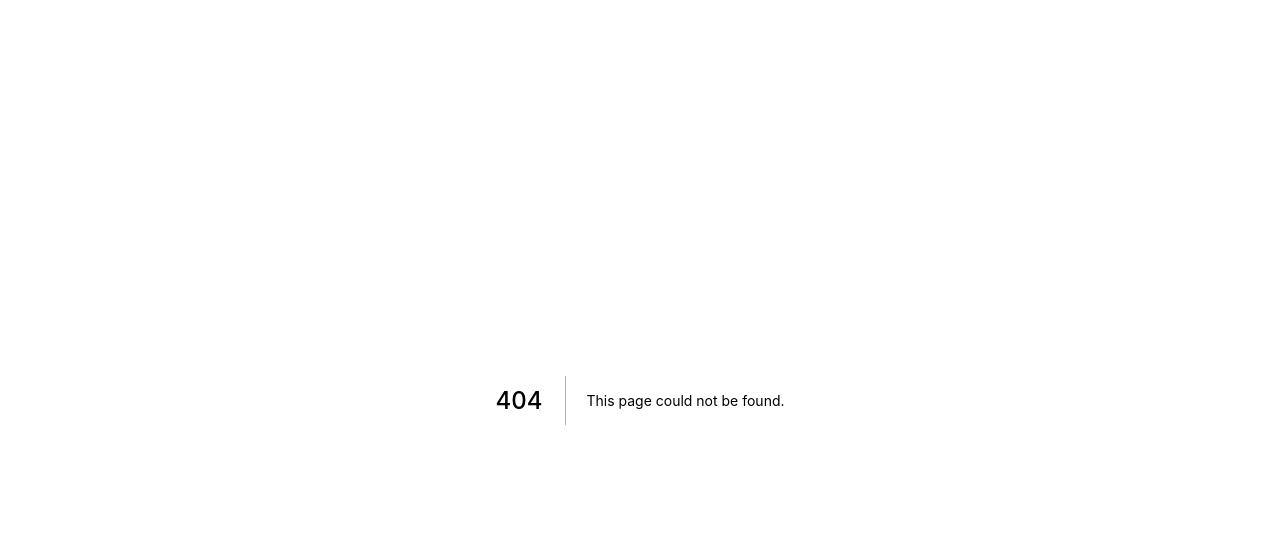
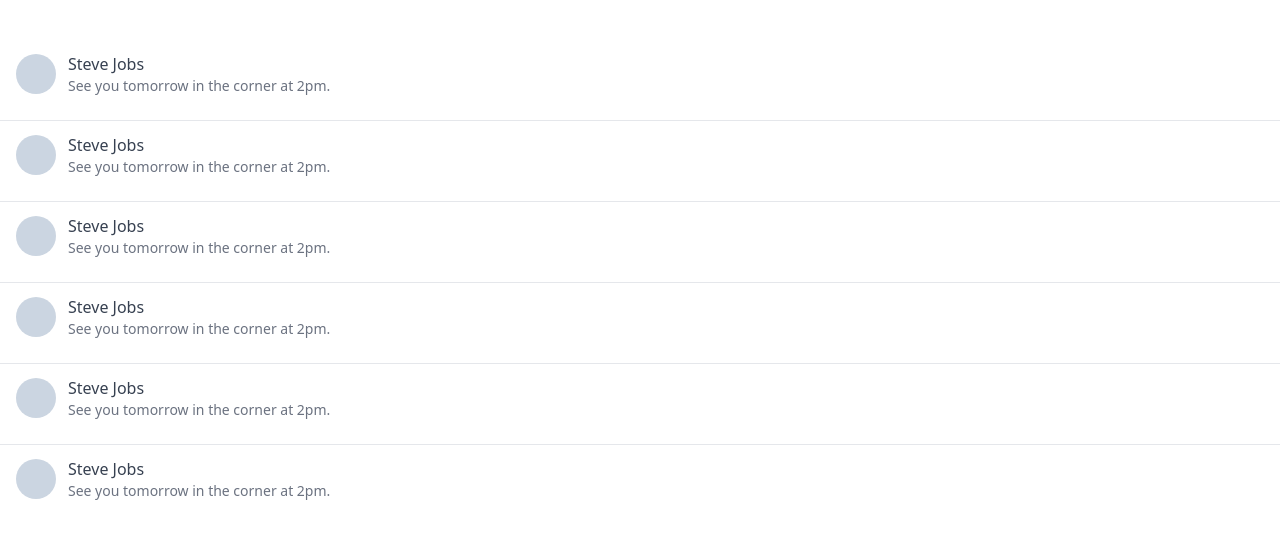
Before and after one commit to EumMericano-Study/carrot-market-clone, a Next.js app: page /chats in a window 1280 px wide. Before the commit this address had no page. Shown: the top 538 px of the page. Built offline with nearby package versions, Linux system fonts and the light colour scheme.

Commit message:
feat: Add chats page
Learn about divide class in tailwindcss
divide make divider on each child elements

```diff
--- /dev/null
+++ b/pages/chats.tsx
@@ -0,0 +1,22 @@
+export default function Chats() {
+  return (
+    <div className="py-10 divide-y">
+      {Array(6)
+        .fill("")
+        .map((_, index) => (
+          <div
+            key={index}
+            className="flex items-center cursor-pointer px-4 py-3 mb-3 space-x-3"
+          >
+            <div className="w-10 h-10 bg-slate-300 rounded-full" />
+            <div>
+              <p className="text-gray-700">Steve Jobs</p>
+              <p className="text-sm text-gray-500">
+                See you tomorrow in the corner at 2pm.
+              </p>
+            </div>
+          </div>
+        ))}
+    </div>
+  );
+}
```
